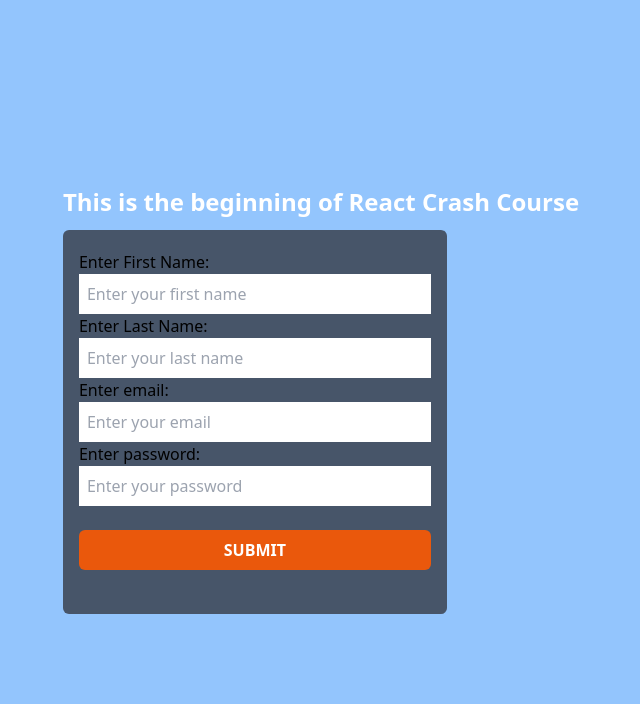
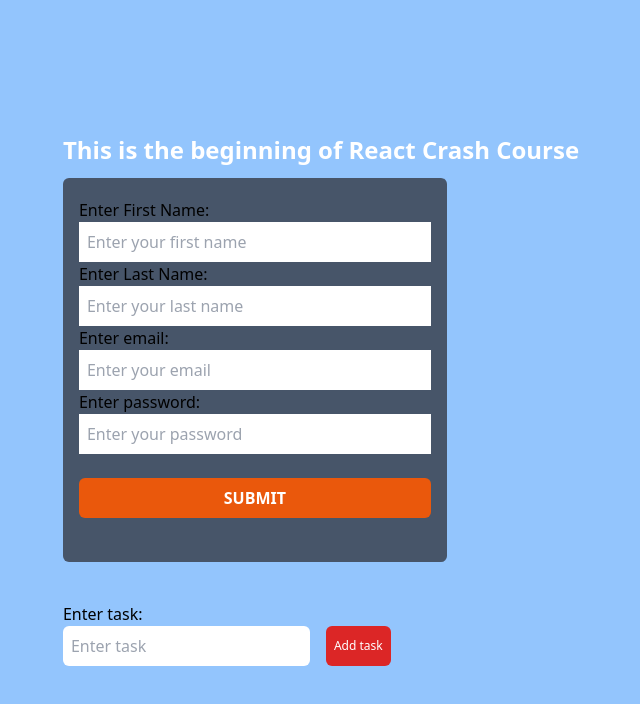
Before and after one commit to Nshimiyimana10/REACTJS-TAILWINDCSS, a React (Vite) app in the folder reactjs-vite/: page / in a window 1280 px wide. Shown: the top 704 px of the page, without its empty margins (319-959 px from the left). Built offline with nearby package versions, Linux system fonts and the light colour scheme.

Commit message:
added new js in my react app

```diff
--- a/reactjs-vite/src/App.jsx
+++ b/reactjs-vite/src/App.jsx
@@ -1,8 +1,12 @@
 import Header from './assets/components/Header'
+import AddTask from './assets/components/AddTask'
 function App() {
 
   return (
+    <>
     <Header/>
+    <AddTask/>
+    </>
   )
 
 }
--- /dev/null
+++ b/reactjs-vite/src/assets/components/AddTask.jsx
@@ -0,0 +1,25 @@
+import React from 'react'
+
+function AddTask() {
+    const container = document.getElementById("main-container");
+    const taskInput = document.getElementById("task-input");
+    const button = document.getElementById("task-btn");
+    const items = document.getElementById("list-items");
+
+  return (
+    <>
+    <div className="mt-10" id="main-container">
+        <label htmlFor="task">Enter task:</label><br/>
+        <div className="flex gap-4">
+        <input className="p-2 rounded-md" type="text" placeholder='Enter task' id="task-input" />
+        <button id="task-btn" className='bg-red-600 text-white text-xs text-center p-2 h-10 rounded-md'>Add task</button>
+        </div>
+        <ul id="list-items"></ul>
+
+    </div>
+
+    </>
+  )
+}
+
+export default AddTask
```
